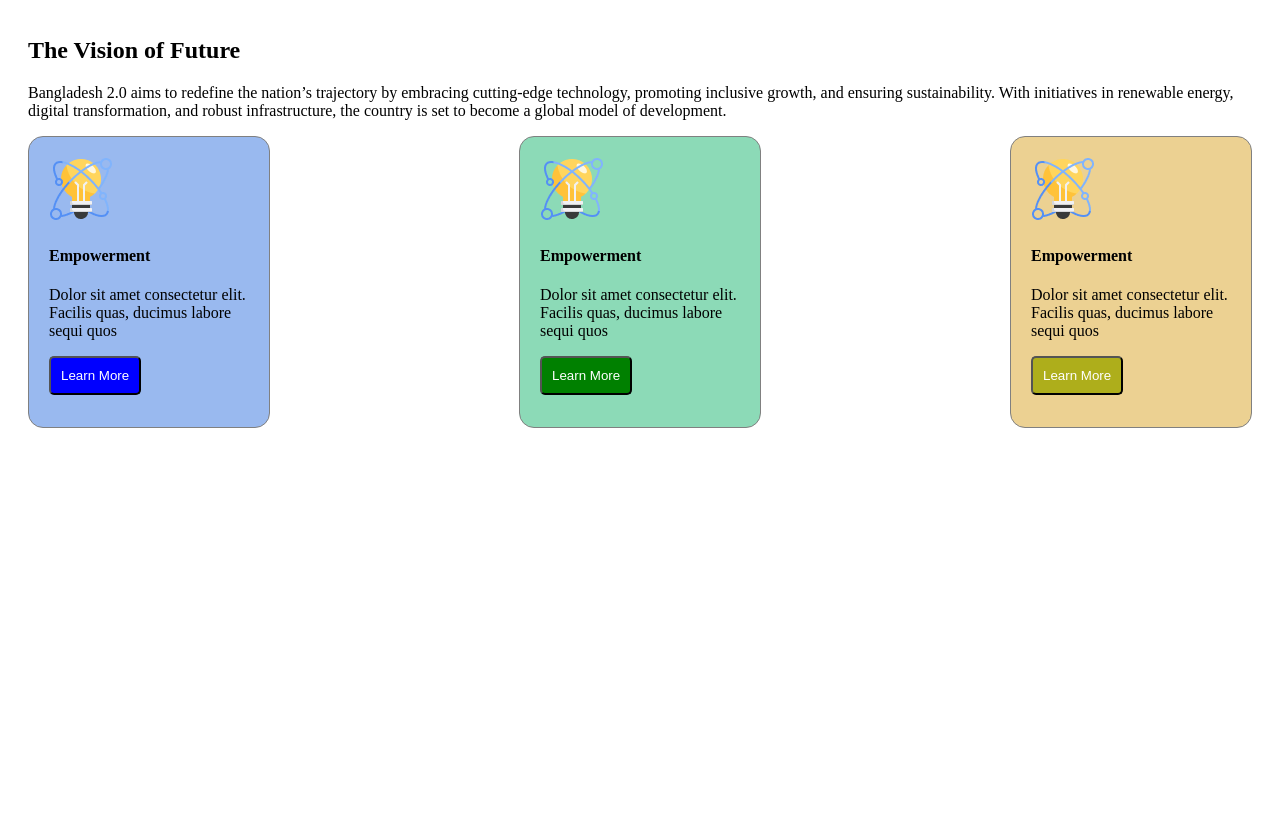
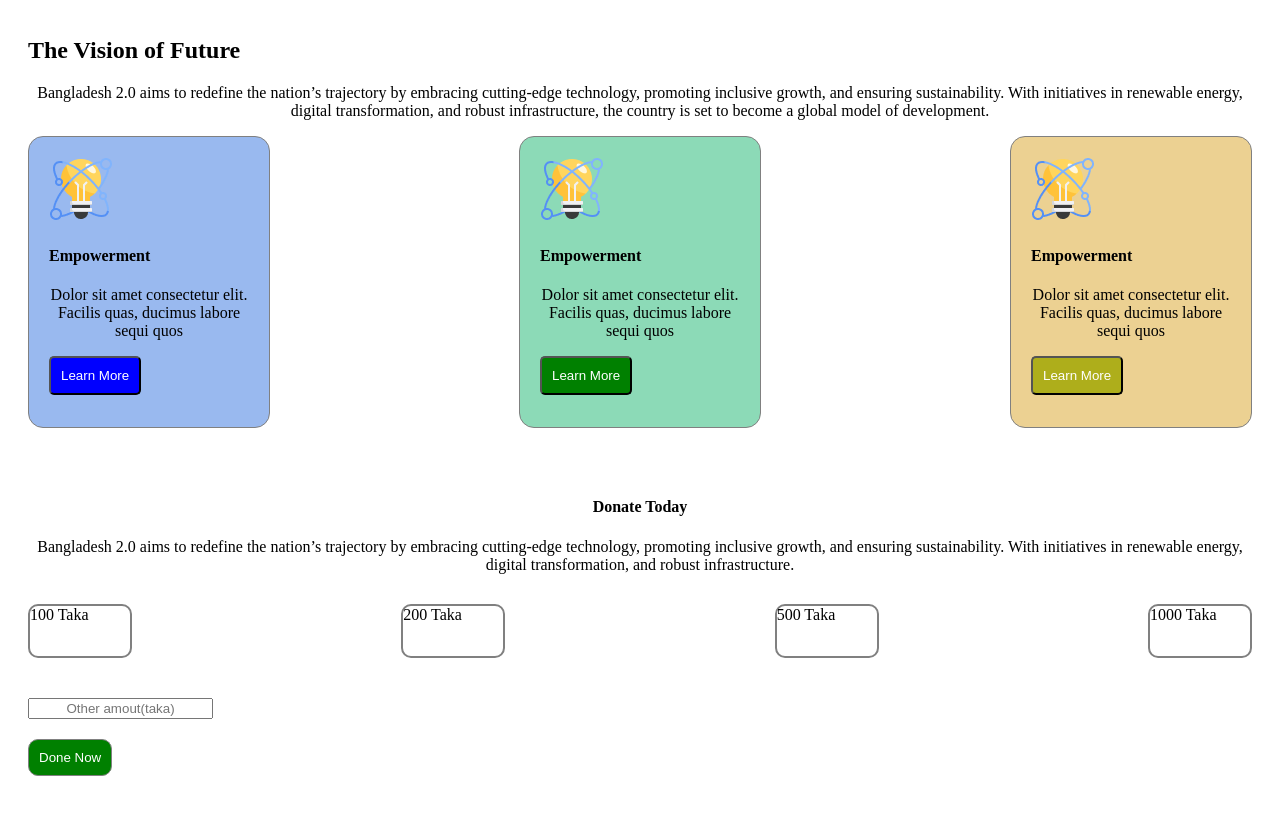
Before and after one commit to mojahidmamu/Bangladesh-2.0, a plain HTML site: page index.html in a window 1280 px wide. Shown: the part 703-1518 px from the top of the page. Before the commit the page ends 1199 px from the top, so only its background shows below. Drawn offline with Linux system fonts and the light colour scheme.

Commit message:
complete the donate section

```diff
--- a/index.html
+++ b/index.html
@@ -25,10 +25,11 @@
           <button class="btn2">Explore New Bangladesh</button>
         </div>
         <div class="image">
-          <img  src="assets/hero.png" alt="" />
+          <img src="assets/hero.png" alt="" />
         </div>
       </section>
     </header>
+
     <!-- Main -->
     <main>
       <!-- Pillars Section -->
@@ -36,57 +37,125 @@
         <h2>Pillars of "Bangladesh 2.0"</h2>
         <div class="parent-card">
           <div class="card">
-                    <img src="assets/card-icon.png" alt="">
+            <img src="assets/card-icon.png" alt="" />
             <h4>Innovation</h4>
-                    <p>Dolor sit amet consectetur elit. Facilis quas, ducimus labore sequi quos </p>
+            <p>
+              Dolor sit amet consectetur elit. Facilis quas, ducimus labore
+              sequi quos
+            </p>
           </div>
           <div class="card">
-                    <img src="assets/card-icon.png" alt="">
+            <img src="assets/card-icon.png" alt="" />
             <h4>Sustainability</h4>
-                    <p>Dolor sit amet consectetur elit. Facilis quas, ducimus labore sequi quos </p>
+            <p>
+              Dolor sit amet consectetur elit. Facilis quas, ducimus labore
+              sequi quos
+            </p>
           </div>
           <div class="card">
-                    <img src="assets/card-icon.png" alt="">
+            <img src="assets/card-icon.png" alt="" />
             <h4>Infrastructure</h4>
-                    <p>Dolor sit amet consectetur elit. Facilis quas, ducimus labore sequi quos </p>
+            <p>
+              Dolor sit amet consectetur elit. Facilis quas, ducimus labore
+              sequi quos
+            </p>
           </div>
           <div class="card">
-                    <img src="assets/card-icon.png" alt="">
+            <img src="assets/card-icon.png" alt="" />
             <h4>Empowerment</h4>
-                    <p>Dolor sit amet consectetur elit. Facilis quas, ducimus labore sequi quos </p>
+            <p>
+              Dolor sit amet consectetur elit. Facilis quas, ducimus labore
+              sequi quos
+            </p>
           </div>
         </div>
       </section>
+
       <!-- Future Vision Section -->
       <section>
         <h2>The Vision of Future</h2>
-            <p>Bangladesh 2.0 aims to redefine the nation’s trajectory by embracing cutting-edge technology, promoting inclusive growth, and ensuring sustainability. With initiatives in renewable energy, digital transformation, and robust infrastructure, the country is set to become a global model of development.</p>
+        <p>
+          Bangladesh 2.0 aims to redefine the nation’s trajectory by embracing
+          cutting-edge technology, promoting inclusive growth, and ensuring
+          sustainability. With initiatives in renewable energy, digital
+          transformation, and robust infrastructure, the country is set to
+          become a global model of development.
+        </p>
         <div class="parent-cards">
           <div class="cards1">
-                    <img src="assets/card-icon.png" alt="">
+            <img src="assets/card-icon.png" alt="" />
             <h4>Empowerment</h4>
-                    <p>Dolor sit amet consectetur elit. Facilis quas, ducimus labore sequi quos </p>
+            <p>
+              Dolor sit amet consectetur elit. Facilis quas, ducimus labore
+              sequi quos
+            </p>
             <button class="btn3">Learn More</button>
           </div>
           <div class="cards2">
-                    <img src="assets/card-icon.png" alt="">
+            <img src="assets/card-icon.png" alt="" />
             <h4>Empowerment</h4>
-                    <p>Dolor sit amet consectetur elit. Facilis quas, ducimus labore sequi quos </p>
+            <p>
+              Dolor sit amet consectetur elit. Facilis quas, ducimus labore
+              sequi quos
+            </p>
             <button class="btn4">Learn More</button>
           </div>
           <div class="cards3">
-                    <img src="assets/card-icon.png" alt="">
+            <img src="assets/card-icon.png" alt="" />
             <h4>Empowerment</h4>
-                    <p>Dolor sit amet consectetur elit. Facilis quas, ducimus labore sequi quos </p>
+            <p>
+              Dolor sit amet consectetur elit. Facilis quas, ducimus labore
+              sequi quos
+            </p>
             <button class="btn5">Learn More</button>
           </div>
         </div>
       </section>
+
+      <!--Extra Section  -->
+
+      <!-- <div class="Lorem">
+        <p>
+          "Lorem ipsum dolor sit amet consectetur adipisicing elit. Facilis
+          quas, ducimus labore sequi quos deserunt optio id repellendus tempora
+          veniam amet porro corporis exercitationem numquam debitis culpa
+          laudantium odio, velit vel minus sit? Veritatis aut maiores ducimus
+          fugit error ex sit, dignissimos eum tempora perferendis a rem culpa ab
+          aliquid modi? Est vitae neque esse, cumque, quam tenetur rem earum
+          eaque mollitia modi ipsum aspernatur, dignissimos excepturi aliquam
+          architecto soluta necessitatibus vero?"
+        </p>
+        <h4>Dr. Muhammad Yunus</h4>
+        <p>Chief Adviser of the People's Republic of Bangladesh</p>
+      </div> -->
+
       <!-- Oponion Matter Section -->
-
+      <section>
+        <!-- <h2>Your Opinion Matters</h2> -->
+      </section>
       <!-- News Section -->
 
       <!-- Donate Section -->
+      <section>
+        <div class="donate">
+          <h4>Donate Today</h4>
+          <p>
+            Bangladesh 2.0 aims to redefine the nation’s trajectory by embracing
+            cutting-edge technology, promoting inclusive growth, and ensuring
+            sustainability. With initiatives in renewable energy, digital
+            transformation, and robust infrastructure.
+          </p>
+        </div>
+        <div class="donate-parent">
+            <div class="donate-card">100 Taka</div>
+            <div class="donate-card">200 Taka</div>
+            <div class="donate-card">500 Taka</div>
+            <div class="donate-card">1000 Taka</div>
+        </div>
+        <input class="input" type="text" name="" placeholder="Other amout(taka)" id="">
+      </section>
+      <button class="btn6">Done Now</button>
+
     </main>
     <!-- Footer -->
     <footer>
--- a/style.css
+++ b/style.css
@@ -43,6 +43,15 @@ body {
     padding-right: 10px;
     padding-top: 10px;
     padding-bottom: 10px;
+}
+
+.btn6 {
+    color: white;
+    border: 1px solid gray;
+    border-radius: 10px;
+    padding: 10px;
+    background-color: green;
+    margin-top: 20px;
 }
 
 .btn5 {
@@ -117,3 +126,44 @@ body {
     padding: 20px;
     background-color: #ecd192;
 }
+
+.Lorem {
+    border: 2px solid gray;
+    border-radius: 10px;
+    padding: 10px;
+    opacity: 100%;
+    margin-bottom: 20px;
+    background-image: url(assets/quote-bg.png);
+}
+
+.donate h4, p{
+    text-align: center;
+    justify-content: center;
+
+}
+
+.donate {
+    margin-top: 70px;
+    margin-bottom: 30px;
+}
+
+.donate-parent {
+    display: flex;
+    justify-content: space-between;
+    margin-bottom: 40px;
+}
+
+.donate-card {
+    height: 50px;
+    width: 100px;
+    border: 2px solid gray;
+    border-radius: 10px;
+
+}
+
+.input {
+    width: full;
+    /* align-items: center; */
+    /* justify-content: center; */
+    text-align: center;
+}
```
Lines whose indentation alone changed are shown as unchanged.
